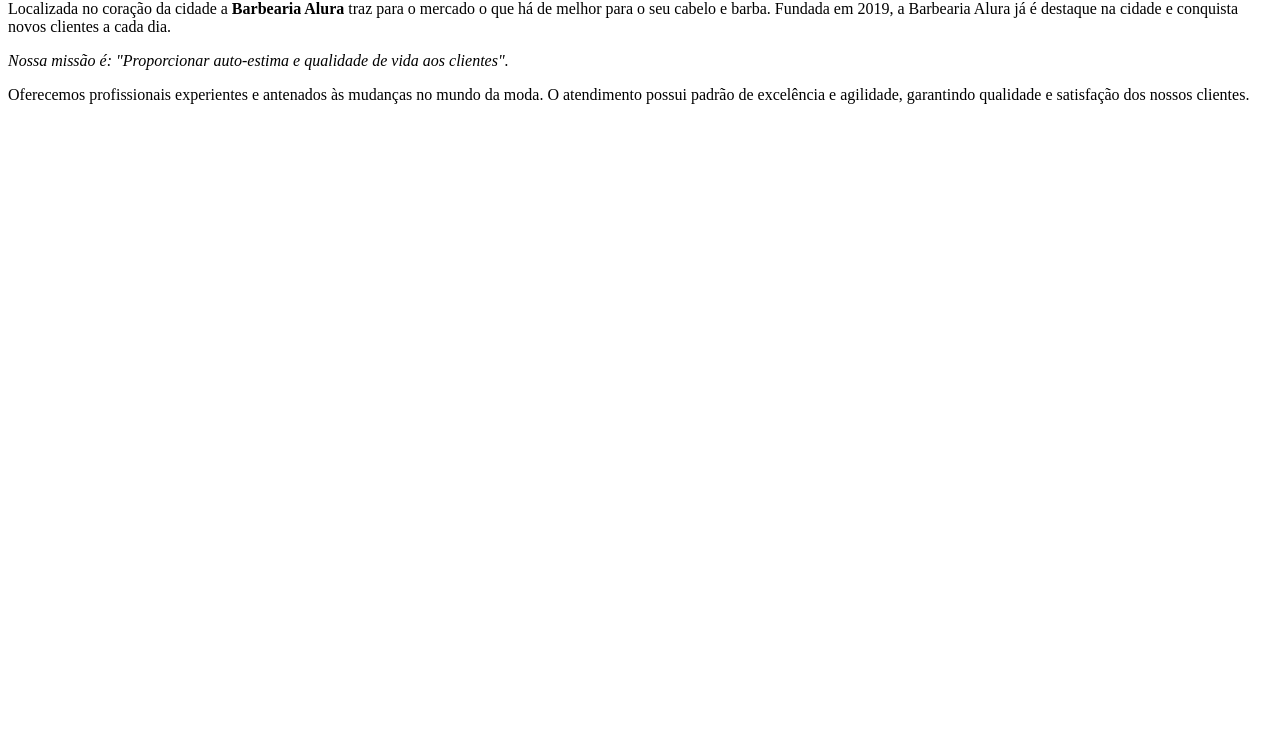
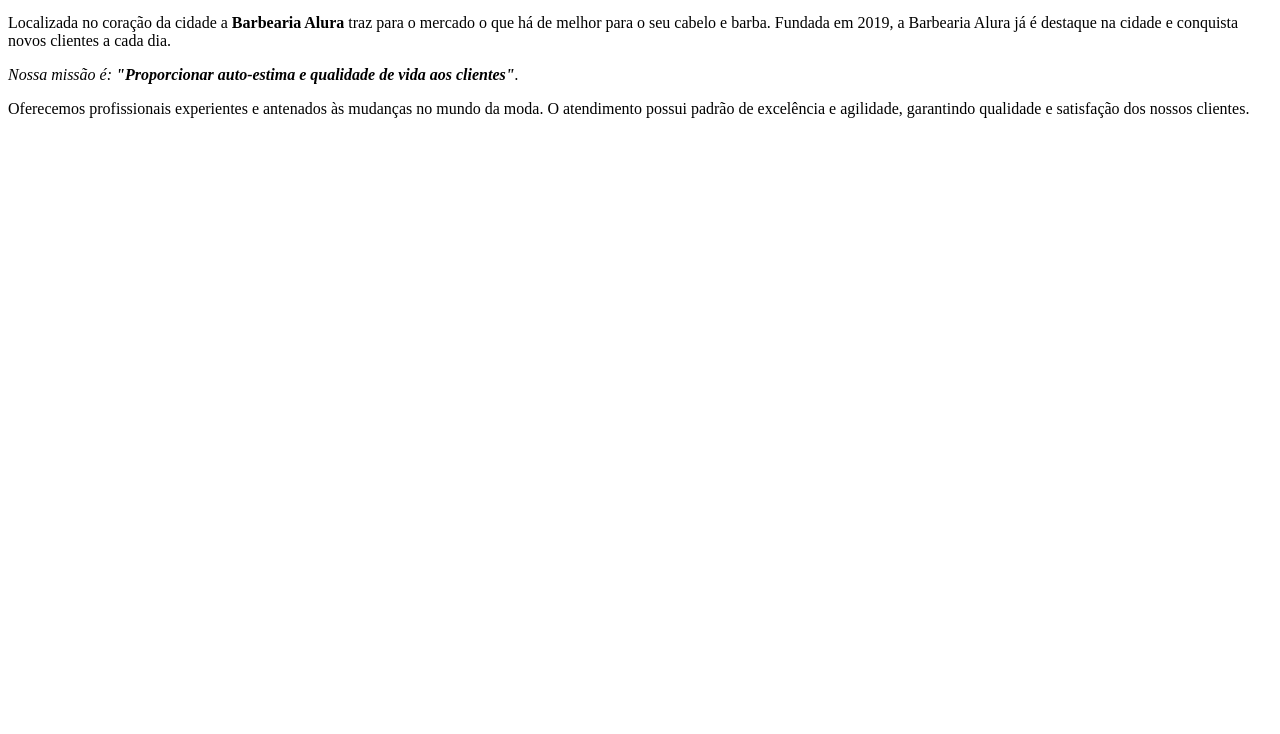
Before and after one commit to proffaust/sitebarberiaalura, a plain HTML site: page index.html in a window 1280 px wide. Shown: the part 66-800 px from the top of the page. Drawn offline with Linux system fonts and the light colour scheme.

Commit message:
atualização

```diff
--- a/index.html
+++ b/index.html
@@ -1,7 +1,24 @@
-<h1> Sobre a Barbearia Alura</h1>
+<!DOCTYPE html>
 
-<p>Localizada no coração da cidade a <strong>Barbearia Alura</strong> traz para o mercado o que há de melhor para o seu cabelo e barba. Fundada em 2019, a Barbearia Alura já é destaque na cidade e conquista novos clientes a cada dia.</p>
+<html lang="PT-BR">
+    <head>
 
-<p><em>Nossa missão é: "Proporcionar auto-estima e qualidade de vida aos clientes".</em></p>
+        <meta charset="UTF-8">
+        <title> Barbearia Alura </title>
+    </head>
 
-<p>Oferecemos profissionais experientes e antenados às mudanças no mundo da moda. O atendimento possui padrão de excelência e agilidade, garantindo qualidade e satisfação dos nossos clientes.</p>
+    <body>
+        <h1>Sobre a Barbearia Alura</h1>
+
+        <p>Localizada no coração da cidade a <strong>Barbearia Alura</strong> traz para o mercado o que há de melhor para o seu cabelo e barba. Fundada em 2019, a Barbearia Alura já é destaque na cidade e conquista novos clientes a cada dia.</p>
+
+        <p><em>Nossa missão é: <strong>"Proporcionar auto-estima e qualidade de vida aos clientes"</strong>.</em></p>
+
+        <p>Oferecemos profissionais experientes e antenados às mudanças no mundo da moda. O atendimento possui padrão de excelência e agilidade, garantindo qualidade e satisfação dos nossos clientes.</p>
+    </body>
+
+
+
+
+
+</html>
```
